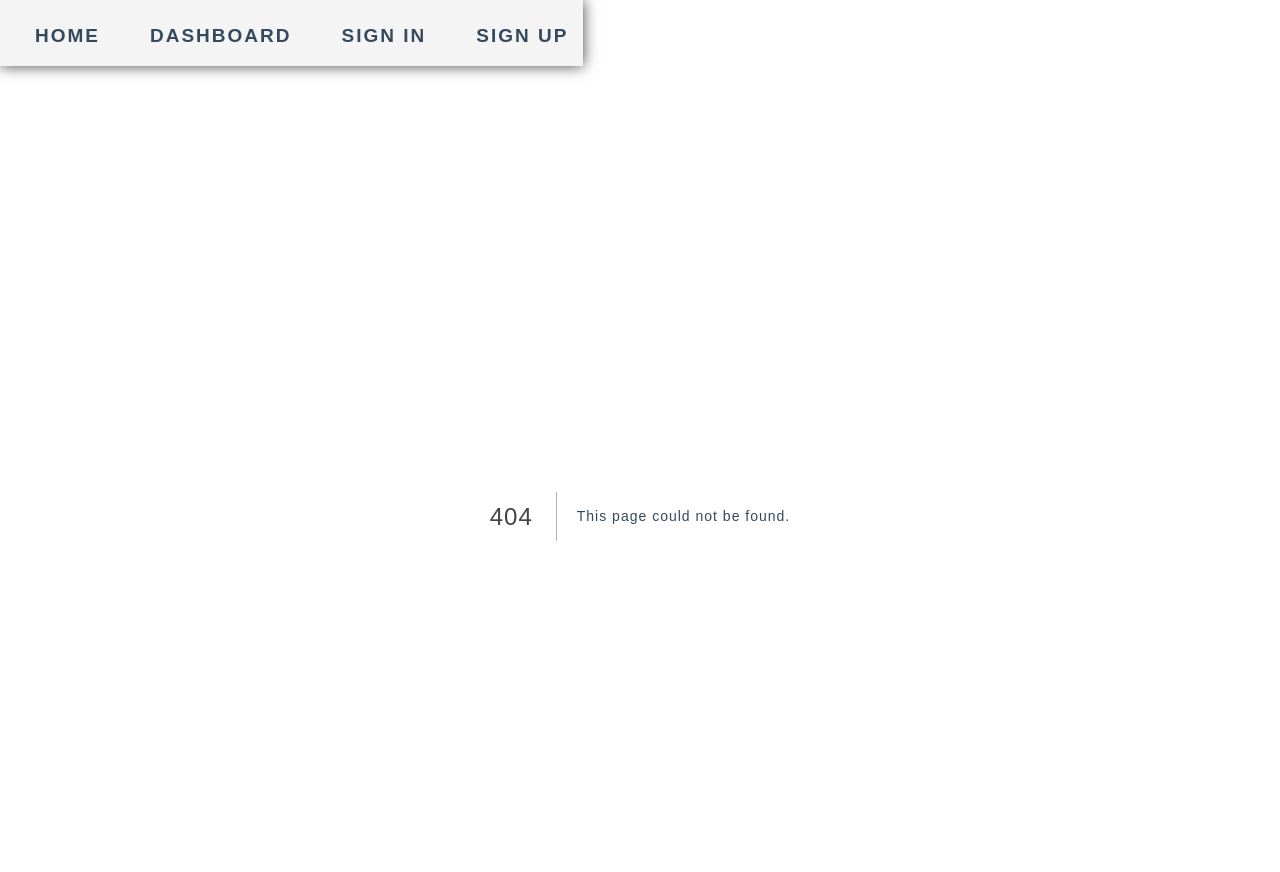
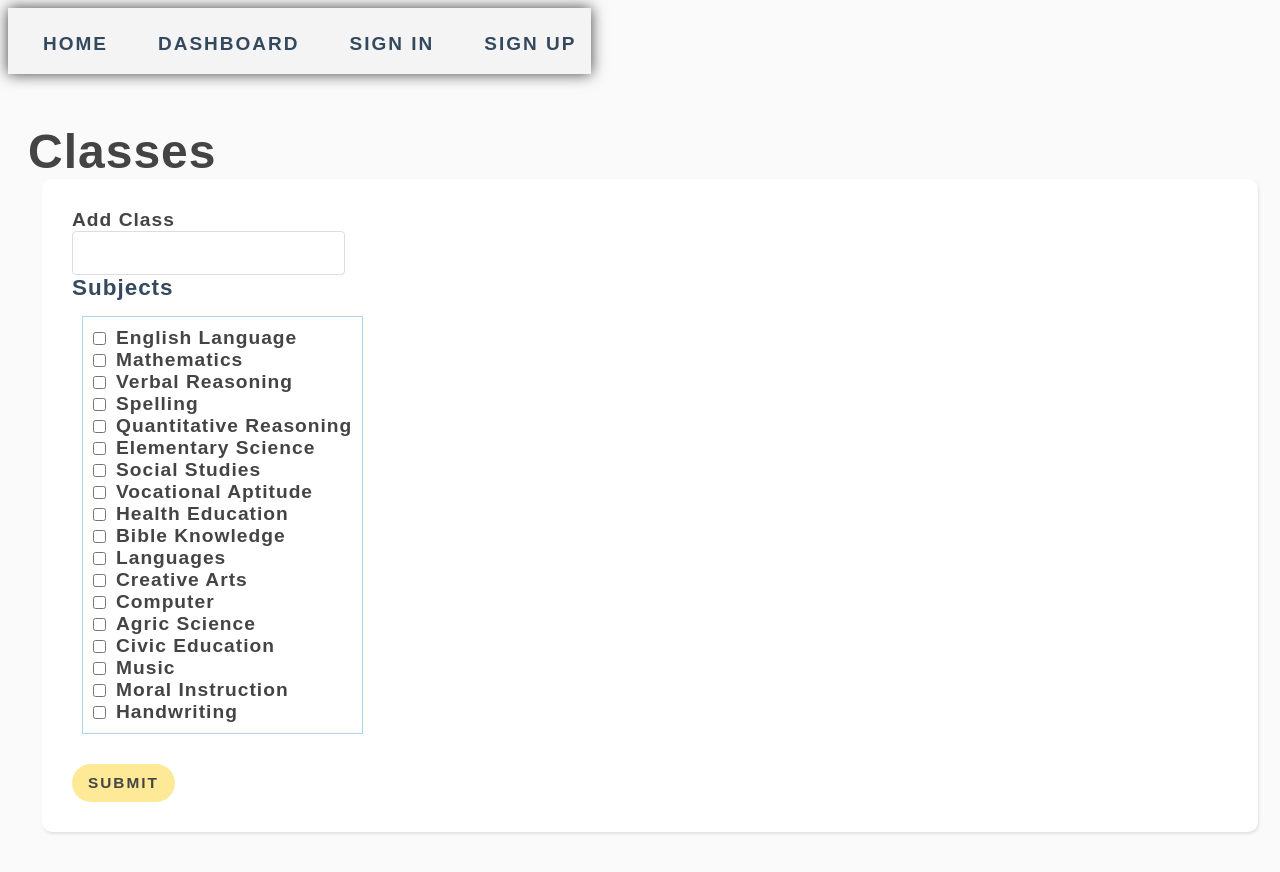
Before and after one commit to Sdqumar/School-MS, a Next.js app: page /classes in a window 1280 px wide. Before the commit this address had no page. Shown: the top 872 px of the page. After the commit the page ends 840 px from the top, so only its background shows below. Built offline with nearby package versions, Linux system fonts and the light colour scheme.

Commit message:
classes and subjects

```diff
--- /dev/null
+++ b/pages/classes.tsx
@@ -0,0 +1,123 @@
+import Link from "next/link";
+import { getStaffs } from "./api/staff";
+import {  useForm } from "react-hook-form";
+
+type classes={
+  className:string;
+  subjects:['']
+}
+
+export default function Classes({ data }) {
+
+  // const res = JSON.parse(data);
+  const subjects = [
+    "English Language",
+    "Mathematics",
+    "Verbal Reasoning",
+    "Spelling",
+    "Quantitative Reasoning",
+    "Elementary Science",
+    "Social Studies",
+    "Vocational Aptitude",
+    "Health Education",
+    "Bible Knowledge",
+    "Languages",
+    "Creative Arts",
+    "Computer",
+    "Agric Science",
+    "Civic Education",
+    "Music",
+    "Moral Instruction",
+    "Handwriting",
+  ];
+
+  const {
+    handleSubmit,
+    register,
+    formState: { errors },
+  } = useForm<classes>();
+  const submitHandler = async (formValues) => {
+
+    console.log(formValues);
+    // try {
+
+    //   const res = await fetch("/api/subject", {
+    //     method: "POST",
+    //     body: JSON.stringify(formValues),
+    //     headers: { "Content-Type": "application/json" },
+    //   });
+    //   const data = await res.json();
+    //   if (data.errors) {
+    //     console.log(data.errors);
+    //   }else {
+    //     // location.assign("/");
+    //     console.log(data);
+
+    //   }
+    // } catch (err) {
+    //   console.log(err);
+    // }
+  };
+  return (
+    <section>
+      <h1>Classes</h1>
+
+      <form onSubmit={handleSubmit((formValues) => submitHandler(formValues))}>
+      <h4>Add Class</h4>
+
+      <input
+        {...register("className", {
+          required: "Required"
+        })}
+        type="text"
+      />
+      {errors.className && <Errror message={errors.className.message} />}
+
+          <h3>Subjects</h3>
+          <div >
+          {
+          subjects.map(
+              (item) =><span key={item} style={{display:'flex',alignItems:'center',justifyContent:"space-between",width:'fit-content'}}>
+                 <input type="checkbox" value={item}     {...register("subjects")} />
+
+                 <strong style={{marginLeft:'10px'}}>
+                 {item}</strong></span>
+            )
+          }
+        </div>
+
+      <button>submit</button>
+    </form>
+
+
+    {/* {!res && <h2>Error fatching staff list...</h2>}
+      {/* <ul>
+        { res && res.map((item) => {
+          const name = `${item.firstName}  ${item.lastName}`;
+
+          return (
+            <li key={item.id}>
+              {name}
+            </li>
+          );
+        })}
+      </ul> */}
+    </section>
+  );
+}
+
+// export async function getStaticProps() {
+//   let res = await getStaffs();
+//   let data = await JSON.stringify(res);
+
+//   return {
+//     props: { data },
+//   };
+// }
+
+type errorProps = {
+    message?: string | undefined;
+  };
+  export function Errror({ message }: errorProps) {
+    return <p>{message}</p>;
+  }
--- a/pages/dashboard.tsx
+++ b/pages/dashboard.tsx
@@ -15,7 +15,7 @@ return(
     </div>
 
     <div>
-        <Link href='/subjects'>Subjects</Link>
+        <Link href='/classes'>Classes</Link>
     </div>
     <div>
         <Link href='/results'>Results</Link>
--- a/styles/globals.css
+++ b/styles/globals.css
@@ -67,7 +67,7 @@ input{
   border-radius: 4px;
   border: 1px solid #ddd;
   font-size: 1em;
-  width: 100%;
+  max-width: 100%;
 }
 label{
   display: block;
```
Also changed, not shown: pages/subjects.tsx (deleted, +0 -90 lines).
